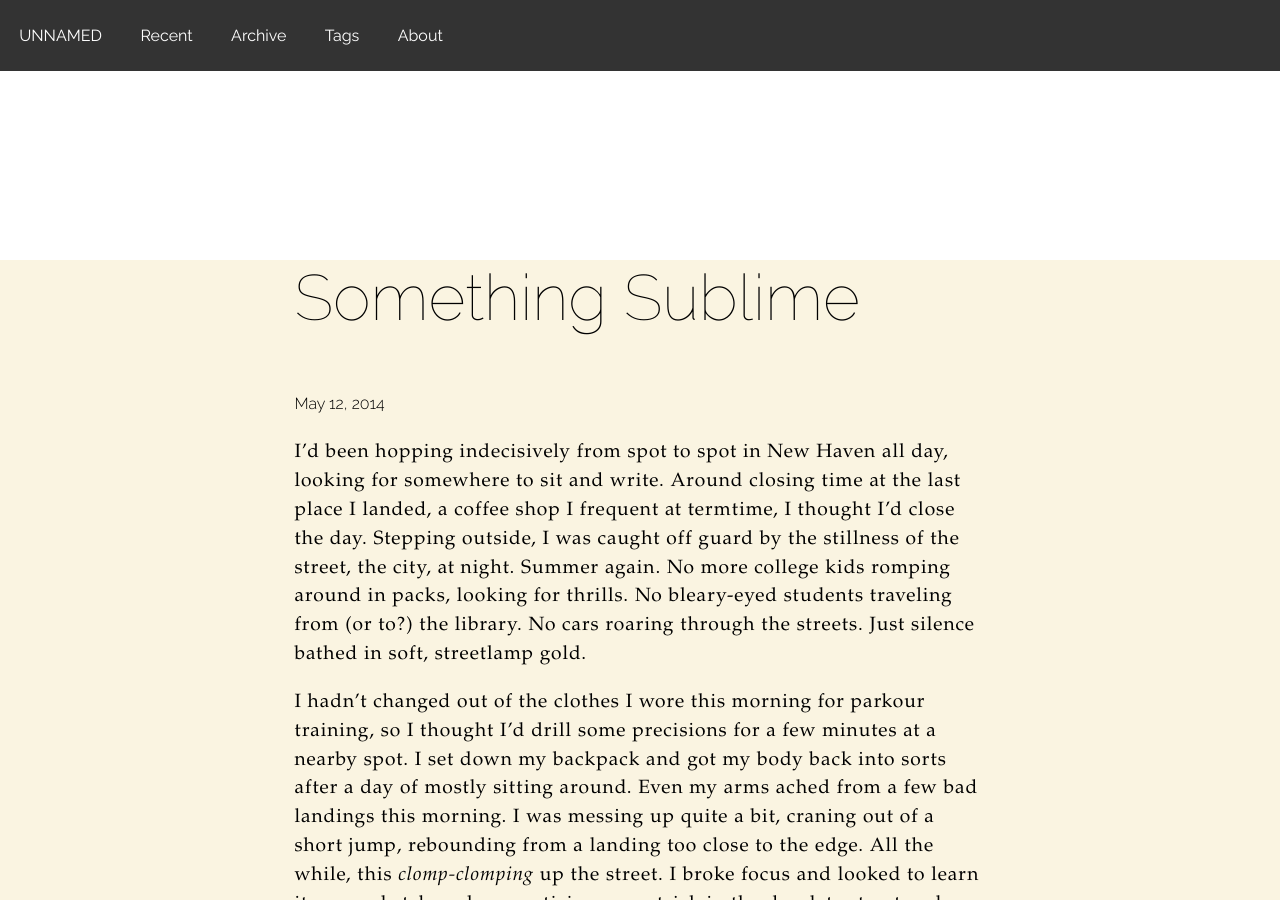
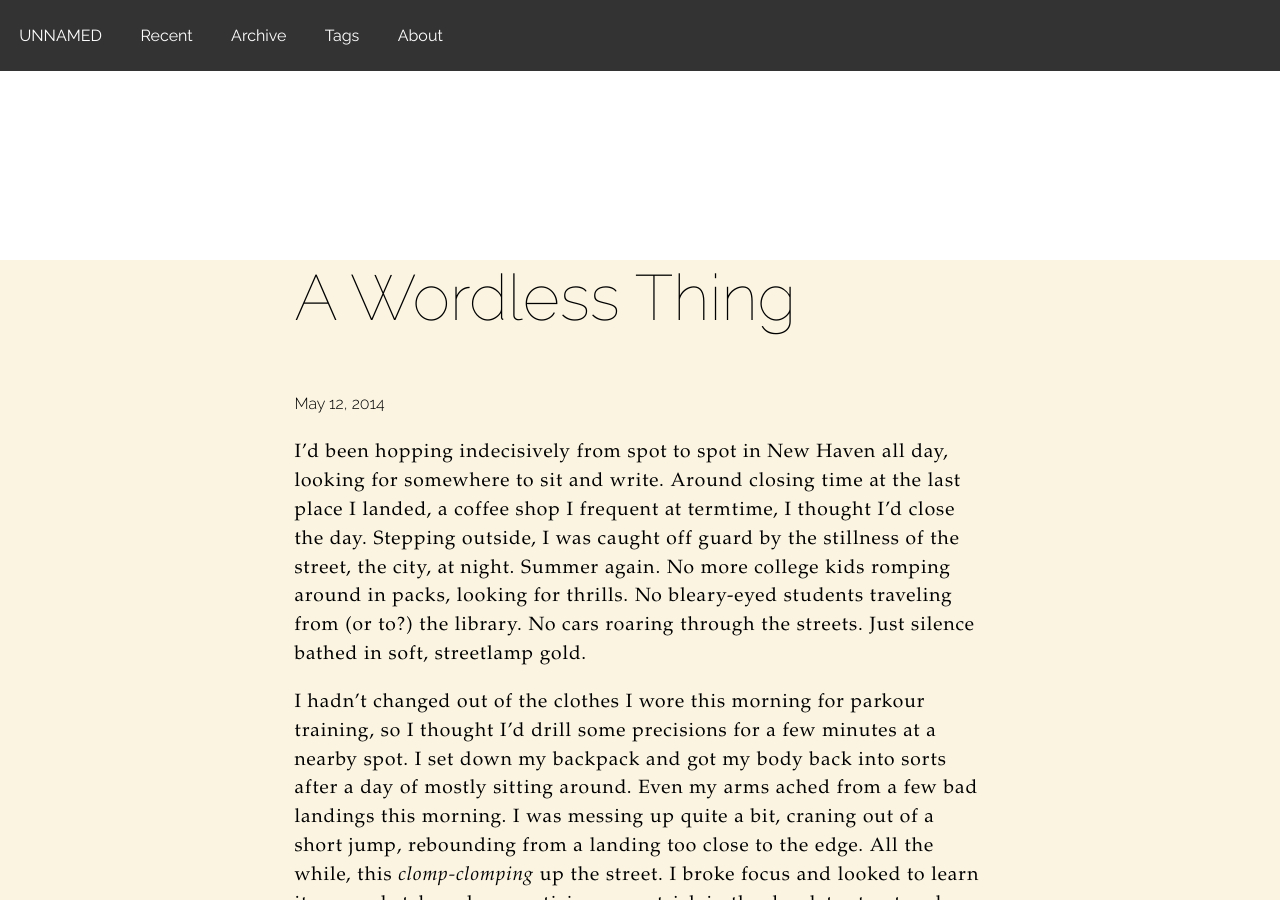
Before and after one commit to jk5228/unnamed, a Jekyll site: the page built from _posts/2014-05-12-sublime.md, in a window 1280 px wide and 900 px high, scrolled down 664 px. Built offline with Jekyll 4.4.1, drawn with Linux system fonts in a browser that asks for light colours; Markdown is read by kramdown in place of the engine named in the settings.

Commit message:
new post

```diff
--- a/_posts/2014-05-12-sublime.md
+++ b/_posts/2014-05-12-sublime.md
@@ -1,6 +1,6 @@
 ---
 layout: post
-title: Something Sublime
+title: A Wordless Thing
 cover: night.jpg
 tags: [Yale, Summer, Parkour]
 ---
```
